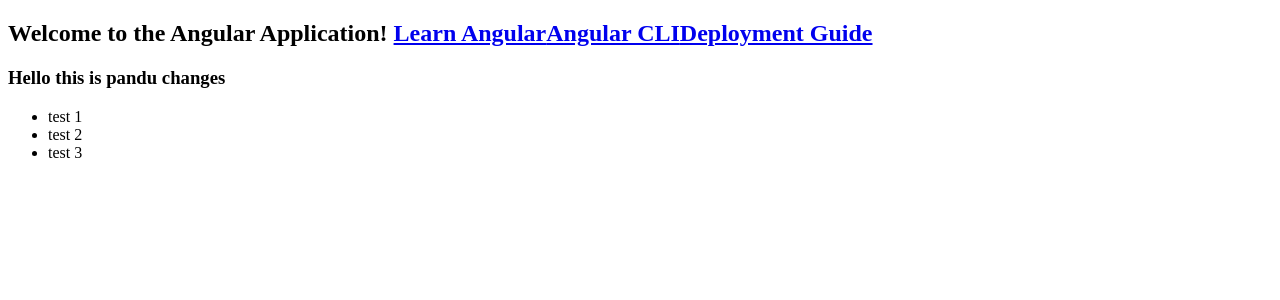
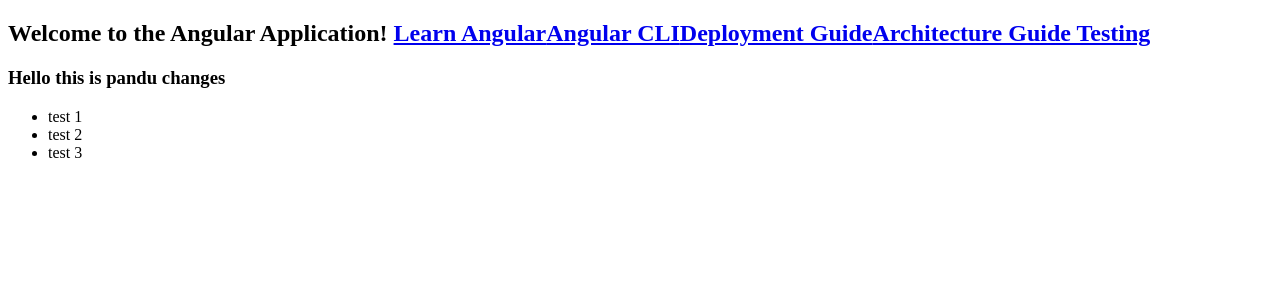
Before and after one commit to DeepakMattepally/github-angular, an Angular app: page / in a window 1280 px wide. Shown: the top 300 px of the page. Built offline with nearby package versions, Linux system fonts and the light colour scheme.

Commit message:
pandu 2nd changes

```diff
--- a/src/app/app.component.html
+++ b/src/app/app.component.html
@@ -3,6 +3,7 @@
   <a href="https://angular.io/tutorial" target="_blank">Learn Angular</a>
   <a href="https://angular.io/cli" target="_blank">Angular CLI</a>
   <a href="https://angular.io/guide/deployment" target="_blank">Deployment Guide</a>
+  <a href="https://angular.io/guide/architecture" target="_blank">Architecture Guide Testing</a>
 </h2>
 
 
```
